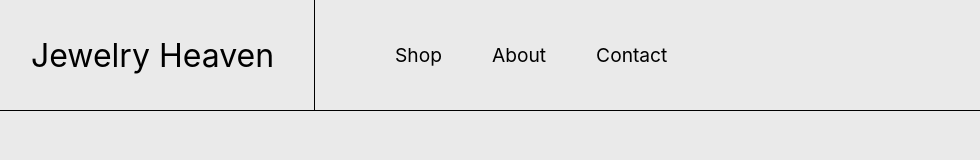
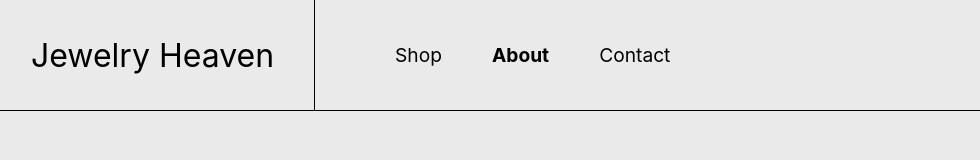
Before and after one commit to McStanley/shopping-cart, a React (Create React App) app: page /shopping-cart/about in a window 1280 px wide. Shown: the top 160 px of the page, without its empty margins (9-989 px from the left). Built offline with nearby package versions, Linux system fonts and the light colour scheme; no server answers.

Commit message:
Highlight active tab

```diff
--- a/src/styles/Header.css
+++ b/src/styles/Header.css
@@ -33,3 +33,7 @@
   display: flex;
   gap: 50px;
 }
+
+.Header-nav > .active {
+  font-weight: bold;
+}
```
